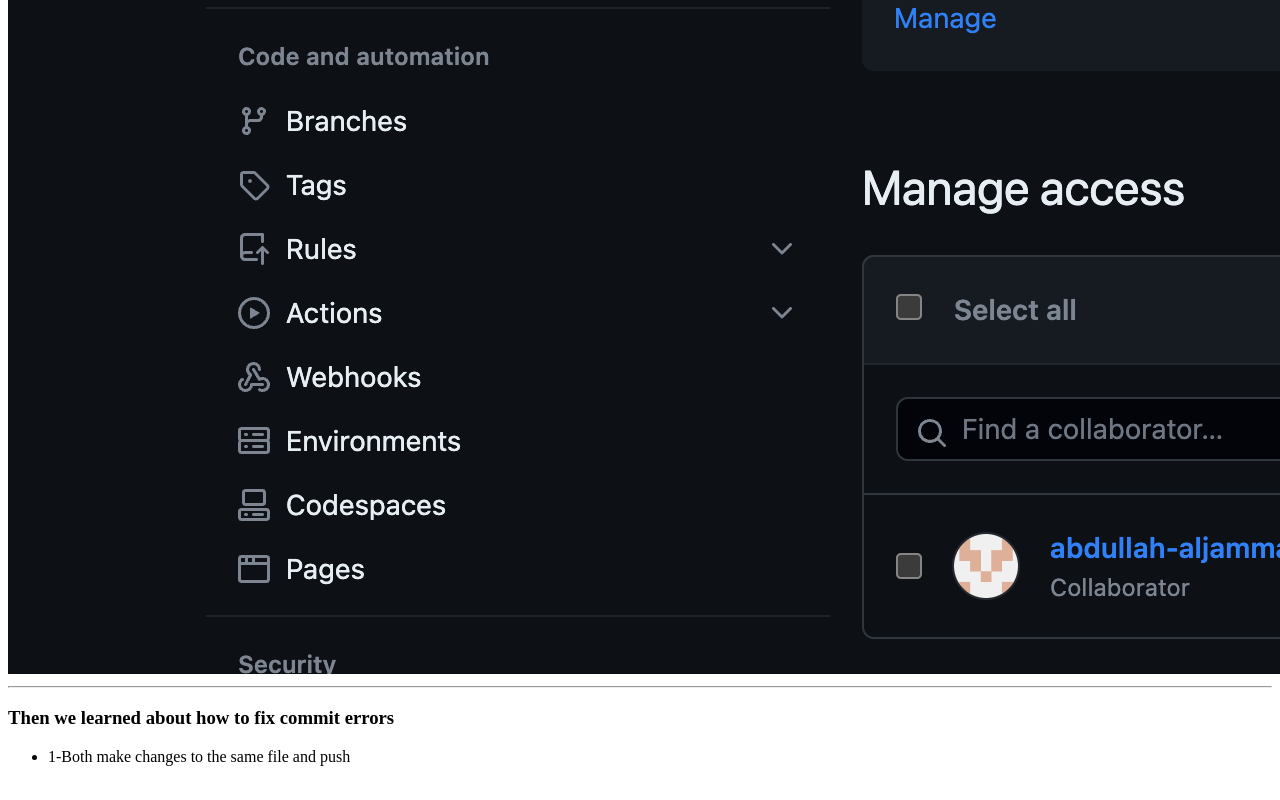
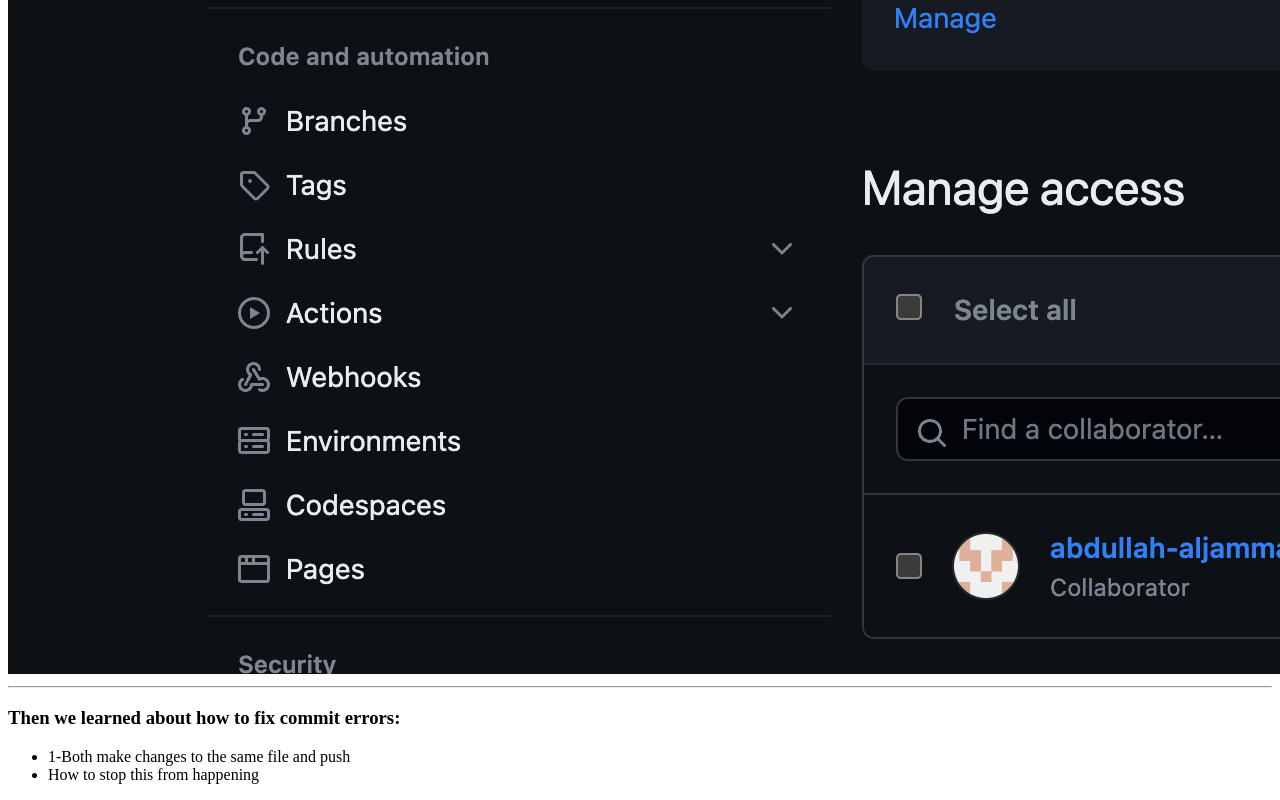
Before and after one commit to Peakdl/Github, a plain HTML site: page Read.html in a window 1280 px wide. Shown: the part 675-1475 px from the top of the page. Drawn offline with Linux system fonts and the light colour scheme.

```diff
--- a/Read.html
+++ b/Read.html
@@ -13,10 +13,13 @@
     <p>We took Git and Github we learned how to add collaborators</p>
     <img src="./Collab.png" alt="Collaborators Page">
 <hr>
-<h3>Then we learned about how to fix commit errors</h3>
+<h3>Then we learned about how to fix commit errors:</h3>
 <ul>
     <li>
         1-Both make changes to the same file and push
+        <li>
+            How to stop this from happening
+        </li>
     </li>
     </ul>
 </html>
```
Also changed, not shown: README.md.
